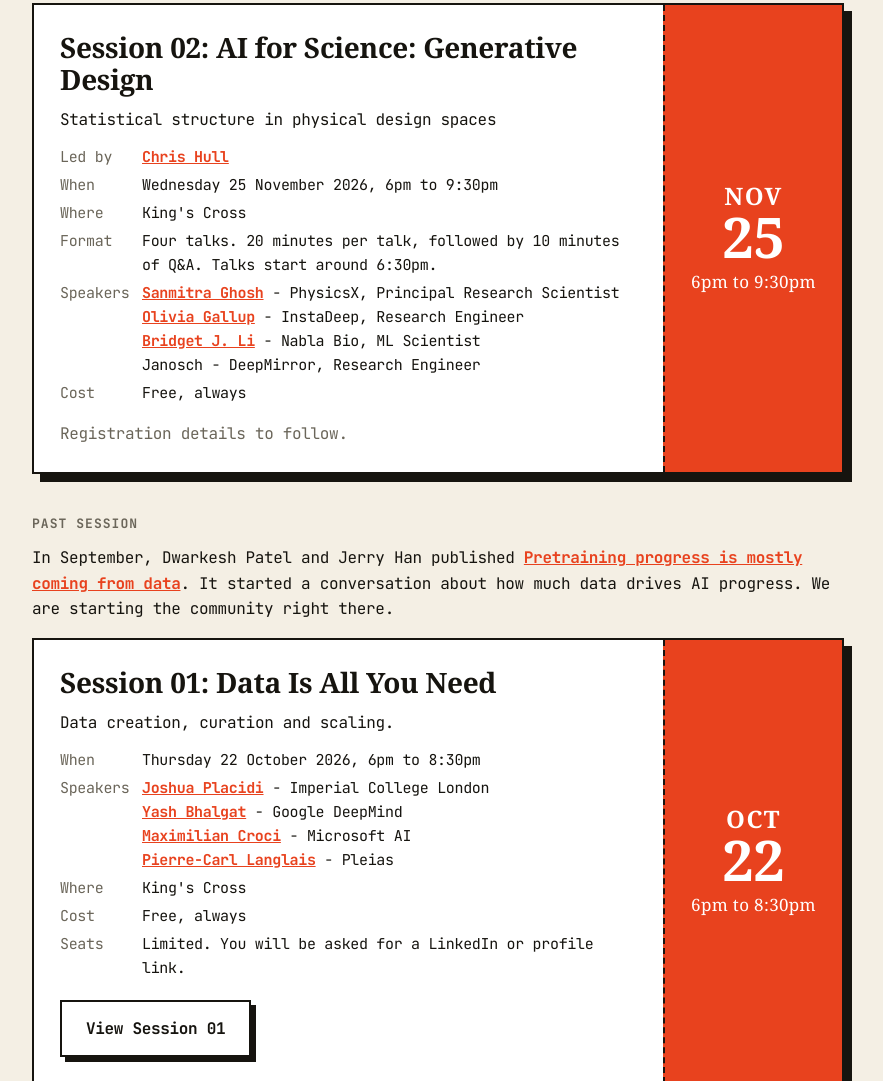
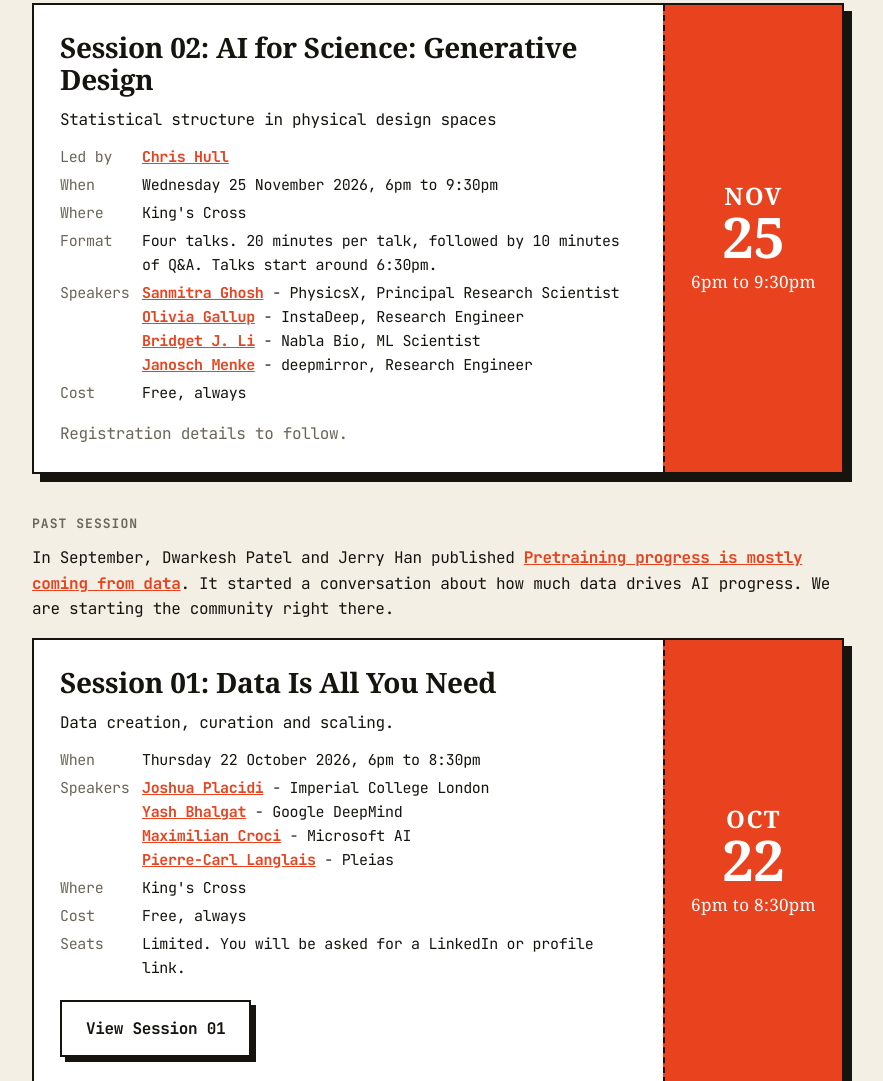
Before and after one commit to shubhamjain0594/airesearchfoundry-london-site, a plain HTML site: page index.html in a window 1280 px wide. Shown: the part 1912-2993 px from the top of the page, without its empty margins (202-1085 px from the left). Drawn offline with Linux system fonts and the light colour scheme.

Commit message:
Add Janosch Menke to Session 02

```diff
--- a/index.html
+++ b/index.html
@@ -103,7 +103,7 @@ footer{padding:30px 0 60px;border-top:2px solid var(--line);color:var(--mute);fo
 <dt>When</dt><dd>Wednesday 25 November 2026, 6pm to 9:30pm</dd>
 <dt>Where</dt><dd>King's Cross</dd>
 <dt>Format</dt><dd>Four talks. 20 minutes per talk, followed by 10 minutes of Q&amp;A. Talks start around 6:30pm.</dd>
-<dt>Speakers</dt><dd><a href="https://www.linkedin.com/in/sanmitra-ghosh-b89067216" target="_blank" rel="noopener">Sanmitra Ghosh</a> - PhysicsX, Principal Research Scientist<br><a href="https://www.linkedin.com/in/olivia-gallup" target="_blank" rel="noopener">Olivia Gallup</a> - InstaDeep, Research Engineer<br><a href="https://www.linkedin.com/in/bridgetjli/" target="_blank" rel="noopener">Bridget J. Li</a> - Nabla Bio, ML Scientist<br>Janosch - DeepMirror, Research Engineer</dd>
+<dt>Speakers</dt><dd><a href="https://www.linkedin.com/in/sanmitra-ghosh-b89067216" target="_blank" rel="noopener">Sanmitra Ghosh</a> - PhysicsX, Principal Research Scientist<br><a href="https://www.linkedin.com/in/olivia-gallup" target="_blank" rel="noopener">Olivia Gallup</a> - InstaDeep, Research Engineer<br><a href="https://www.linkedin.com/in/bridgetjli/" target="_blank" rel="noopener">Bridget J. Li</a> - Nabla Bio, ML Scientist<br><a href="https://www.linkedin.com/in/janosch-menke" target="_blank" rel="noopener">Janosch Menke</a> - deepmirror, Research Engineer</dd>
 <dt>Cost</dt><dd>Free, always</dd>
 </dl>
 <p style="margin:16px 0 0;color:var(--mute)">Registration details to follow.</p>
```
